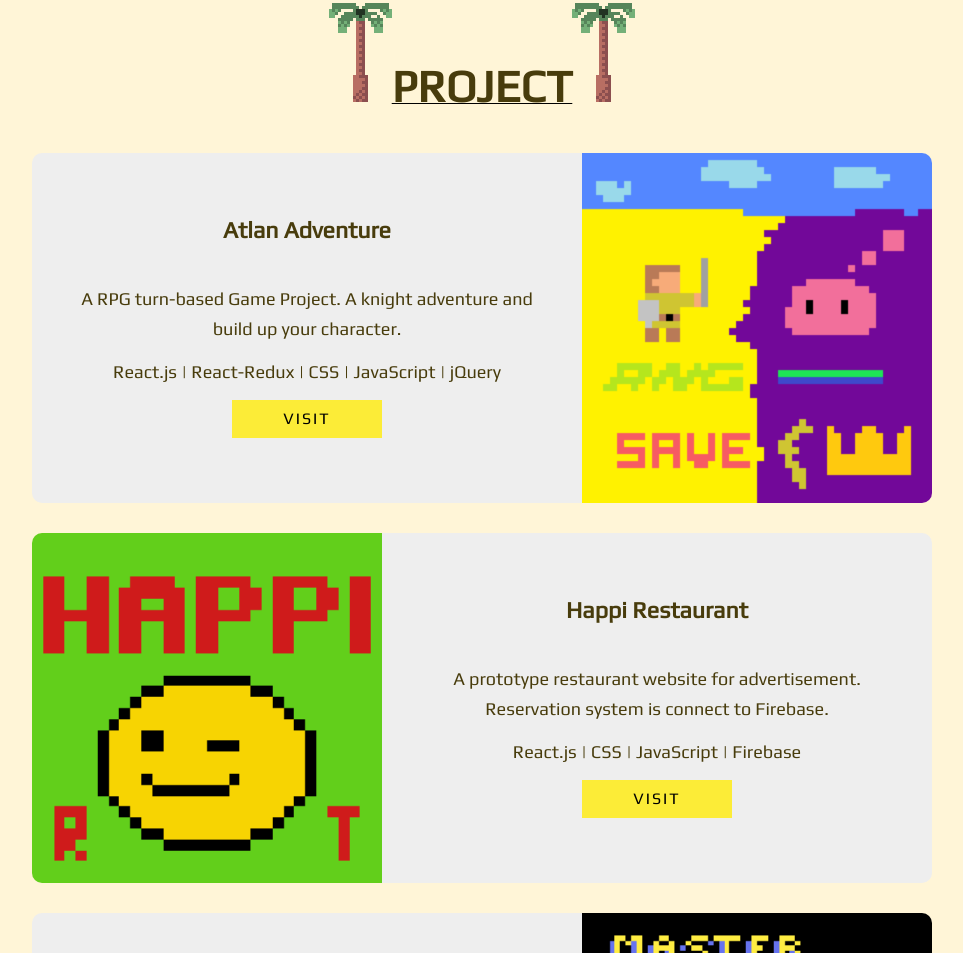
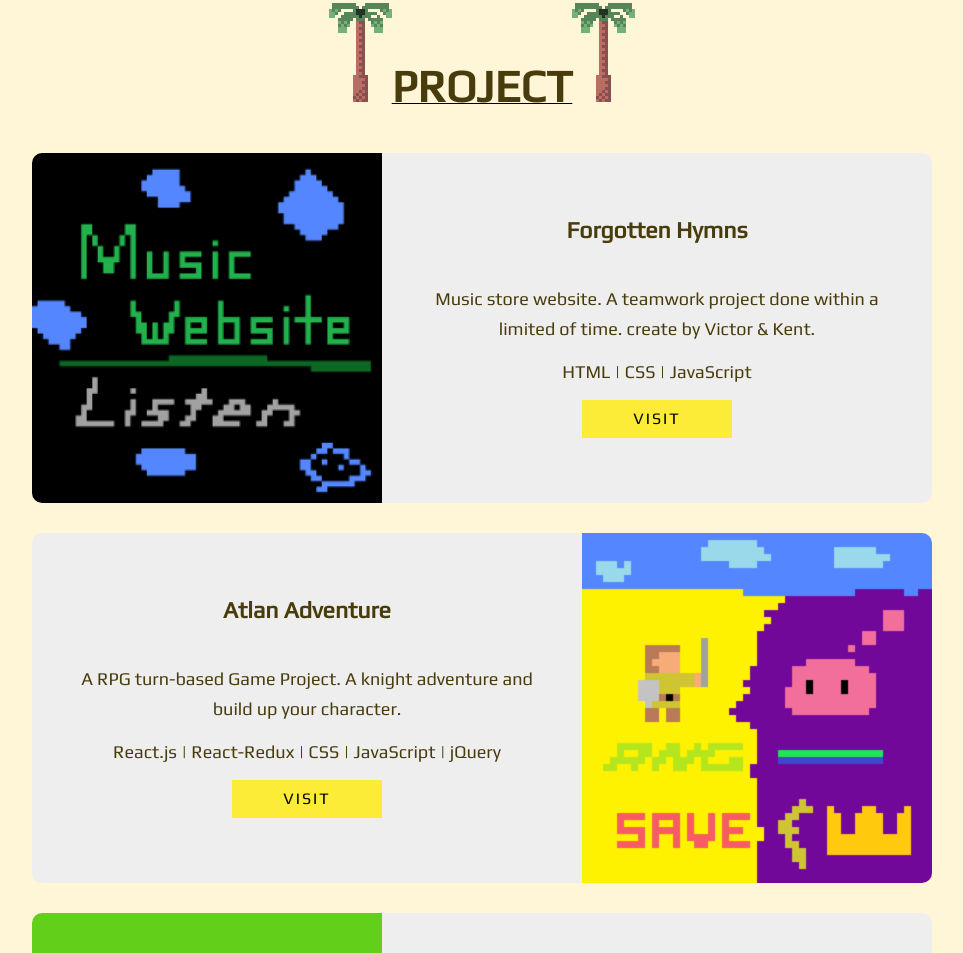
Before and after one commit to VictorKwong/portfolio, a plain HTML site: page index.html in a window 1280 px wide. Shown: the part 1988-2941 px from the top of the page, without its empty margins (158-1121 px from the left). Drawn offline with nearby package versions, Linux system fonts and the light colour scheme; some packages are replaced by stand-ins of ours; a script that the page names is missing.

Commit message:
add Music website

```diff
--- a/index.html
+++ b/index.html
@@ -259,6 +259,21 @@
                         <div class="expTitle">
                             <h2 class="textUpper"><img src="images/palmTreeSec.png" alt="Another palm tree">project<img src="images/palmTreeSec.png" alt="Another palm tree"></h2>
                         </div>
+                            <div class="expFlexing roundUp" data-aos="fade-right">
+                                    <figure>
+                                        <img src="images/ForgottenHymns.png" alt="Forgotten Hymns Image" class="imgfill">
+                                        <figcaption>
+                                            <h3>Prototype music web</h3>
+                                            <a href="https://github.com/VictorKwong/WEB222-Project" target="_blank">Design Doc & Github</a>
+                                        </figcaption>
+                                    </figure>
+                                <div class="appDescription">
+                                    <h3>Forgotten Hymns</h3>
+                                    <p>Music store website. A teamwork project done within a limited of time. create by Victor & Kent. </p>
+                                    <p>HTML | CSS | JavaScript</p>
+                                    <a href="https://victorkwong.github.io/WEB222-Project/" target="_blank" class="button buttonAntiman textUpper">visit</a>
+                                </div>
+                            </div>
                             <div class="expFlexing roundUp" data-aos="fade-left">
                                 <div class="orderPlace">
                                     <figure>
@@ -272,7 +287,7 @@
                                 <div class="appDescription">
                                     <h3>Atlan Adventure</h3>
                                     <p>A RPG turn-based Game Project. A knight adventure and build up your character.</p>
-                                    <p>React.js | React-Redux | CSS | JavaScript | jQuery </p>
+                                    <p>React.js | React-Redux | CSS | JavaScript | jQuery</p>
                                     <a href="https://victorkwong.github.io/atlan/" target="_blank" class="button buttonAntiman textUpper">visit</a>
                                 </div>
                             </div>
```
Also changed, not shown: images/ForgottenHymns.png (added).
